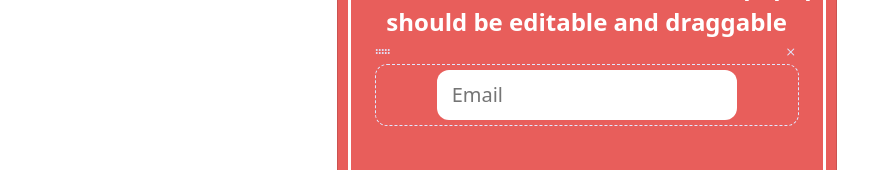
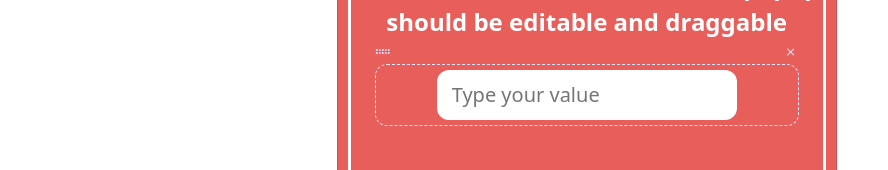
Before and after one commit to uchedotphp/ads-frontend, a Vue app: page / in a window 1280 px wide. Both pictures are taken after a click on the link "Input Field". Shown: the part 353-523 px from the top of the page, without its empty margins (0-888 px from the left). Built offline with nearby package versions, Linux system fonts and the light colour scheme.

Commit message:
working on updating template configs

```diff
--- a/src/components/BaseInput.vue
+++ b/src/components/BaseInput.vue
@@ -1,6 +1,6 @@
 <template>
   <div style="max-width: 300px" class="mx-auto">
-    <input type="text" class="base-input" :placeholder="placeHolder" />
+    <input type="text" class="base-input" :placeholder="placeholder" />
   </div>
 </template>
 
@@ -8,7 +8,7 @@
 export default {
   name: "BaseInput",
   props: {
-    placeHolder: {
+    placeholder: {
       type: String,
       default: "Email",
     },
--- a/src/components/TemplateOptionsEditor.vue
+++ b/src/components/TemplateOptionsEditor.vue
@@ -30,7 +30,9 @@
     <div class="edit-input-options" v-if="getActiveTemplateElement && getActiveTemplateElement.type === 'input'">
       <div class="mt-5">
         <div class="header-label">Placeholder</div>
-        <input class="form-control" id="exampleFormControlTextarea1" />
+        <input class="form-control" id="exampleFormControlTextarea1"
+               v-model="getActiveTemplateElement.placeholder"
+               @input="updateElementPlaceholder" />
       </div>
     </div>
     <div class="edit-button-options" v-if="getActiveTemplateElement && getActiveTemplateElement.type === 'button'">
@@ -81,7 +83,9 @@ export default {
     }),
   },
 
-  methods: {}
+  methods: {
+    updateElementPlaceholder(e) {}
+  }
 }
 </script>
 
--- a/src/components/ViewPage.vue
+++ b/src/components/ViewPage.vue
@@ -12,7 +12,7 @@
               <BaseButton />
             </ActiveElement>
             <ActiveElement v-else-if="element.type === 'input'" :id="element.id" @close="removeTemplateElement(element.id)">
-              <BaseInput />
+              <BaseInput :placeholder="element.placeholder" />
             </ActiveElement>
             <ActiveElement v-else-if="element.type === 'text'" :id="element.id" @close="removeTemplateElement(element.id)">
               <TextLabel :text-value="element.label" />
```
